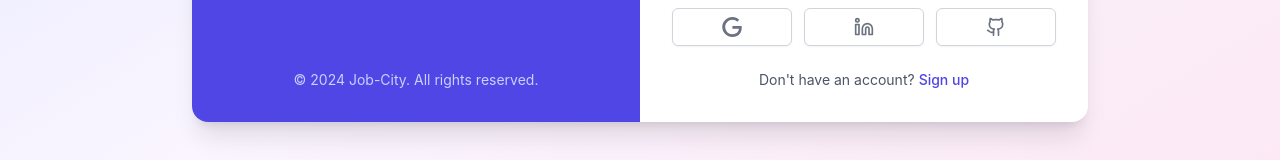
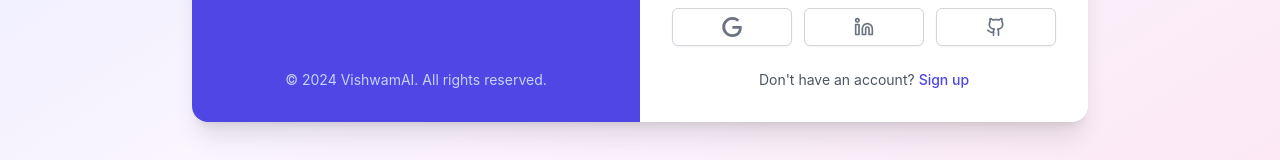
Before and after one commit to VishwamAI/jobcity, a React (Create React App) app in the folder frontend/: page /auth in a window 1280 px wide. Shown: the part 532-692 px from the top of the page. Built offline with nearby package versions, Linux system fonts and the light colour scheme.

Commit message:
Update auth-page.tsx

```diff
--- a/frontend/src/auth-page.tsx
+++ b/frontend/src/auth-page.tsx
@@ -30,7 +30,7 @@ export default function AuthPage() {
           </div>
           <div>
             <p className="text-sm text-indigo-200">
-              © 2024 Job-City. All rights reserved.
+              © 2024 VishwamAI. All rights reserved.
             </p>
           </div>
         </div>
```
